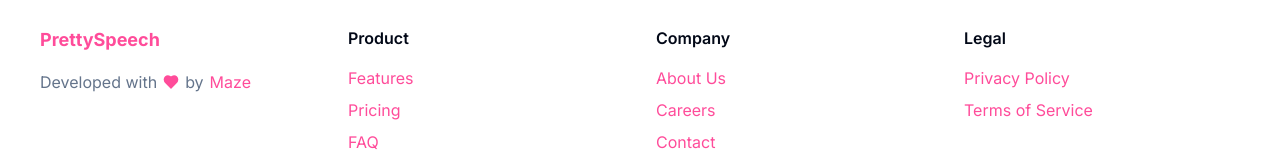
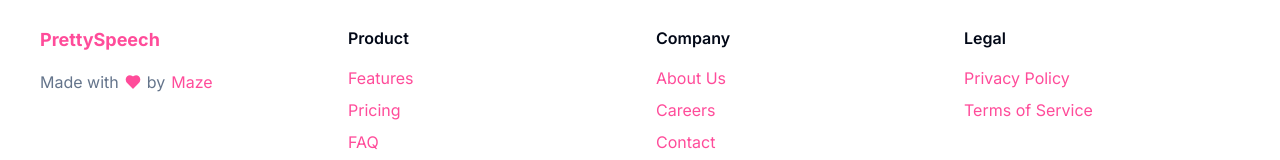
Before and after one commit to mazeincoding/VoxScribe-AI, a Next.js app: page / in a window 1280 px wide. Shown: the part 4378-4538 px from the top of the page. Built offline with nearby package versions, Linux system fonts and the light colour scheme; no server answers.

Commit message:
Change "Developed with 💖" to "Made with 💖" in footer

```diff
--- a/src/components/footer.tsx
+++ b/src/components/footer.tsx
@@ -11,7 +11,7 @@ const Footer: React.FC = () => {
           <div className="space-y-4">
             <h3 className="text-lg font-bold text-primary">PrettySpeech</h3>
             <p className="text-muted-foreground flex items-center gap-1.5">
-              Developed with{" "}
+              Made with{" "}
               <HeartIcon className="size-4 flex-shrink-0 text-primary fill-current" />{" "}
               by{" "}
               <Link
```
